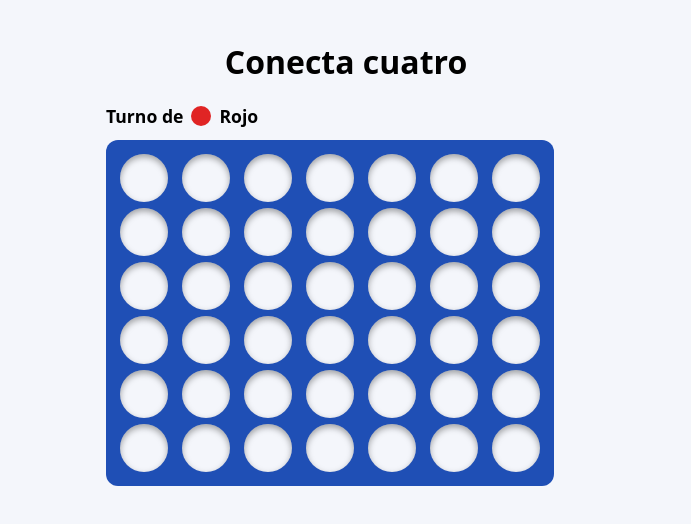
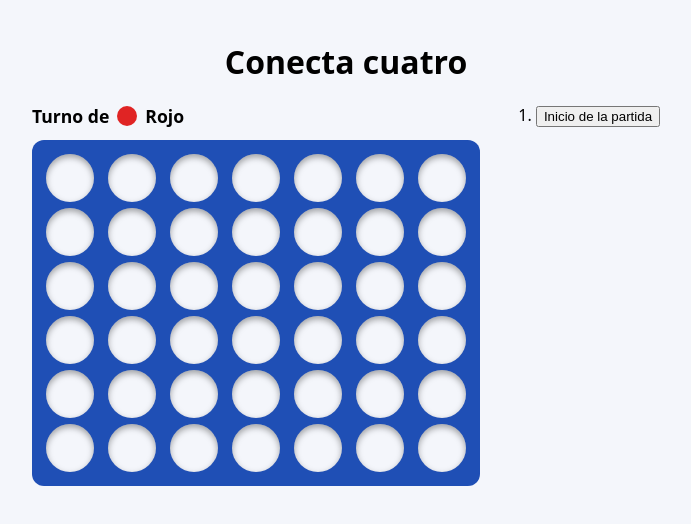
Before and after one commit to hugogonzzalez/conecta-cuatro, a React (Vite) app: page / in a window 1280 px wide. Shown: the top 524 px of the page, without its empty margins (294-985 px from the left). Built offline with nearby package versions, Linux system fonts and the light colour scheme.

Commit message:
Paso 5 Historial

```diff
--- a/src/components/Partida.jsx
+++ b/src/components/Partida.jsx
@@ -27,13 +27,53 @@ function Partida() {
     setMovimientoActual(historialNuevo.length - 1)
   }
 
+  // Vuelve a un movimiento anterior del historial
+  function irA(movimiento) {
+    setMovimientoActual(movimiento)
+  }
+
+  // Texto del botón de un movimiento, con la columna jugada
+  function textoMovimiento(movimiento) {
+    // El movimiento 0 es el tablero inicial: no hay columna que mostrar
+    if (movimiento === 0) {
+      return 'Inicio de la partida'
+    }
+
+    // Comparamos el tablero de antes con el de después
+    const anterior = historial[movimiento - 1]
+    const actual = historial[movimiento]
+
+    // La columna jugada es la que tiene distinta longitud
+    for (let col = 0; col < COLUMNAS; col++) {
+      if (anterior[col].length !== actual[col].length) {
+        // Sumamos 1 para mostrarla del 1 al 7
+        return `Ir al movimiento #${movimiento} (columna ${col + 1})`
+      }
+    }
+
+    return `Ir al movimiento #${movimiento}`
+  }
+
+  // Una línea de la lista por cada tablero del historial
+  const movimientos = historial.map((tablero, movimiento) => {
+    return (
+      <li key={movimiento}>
+        <button onClick={() => irA(movimiento)}>
+          {textoMovimiento(movimiento)}
+        </button>
+      </li>
+    )
+  })
+
   return (
     <div className="partida">
       <div>
         {/* El turno lo calcula Partida y se lo pasamos al tablero */}
         <Tablero tablero={tableroActual} turno={turno} onJugar={jugar} />
       </div>
-      <div className="historial"></div>
+      <div className="historial">
+        <ol>{movimientos}</ol>
+      </div>
     </div>
   )
 }
```
